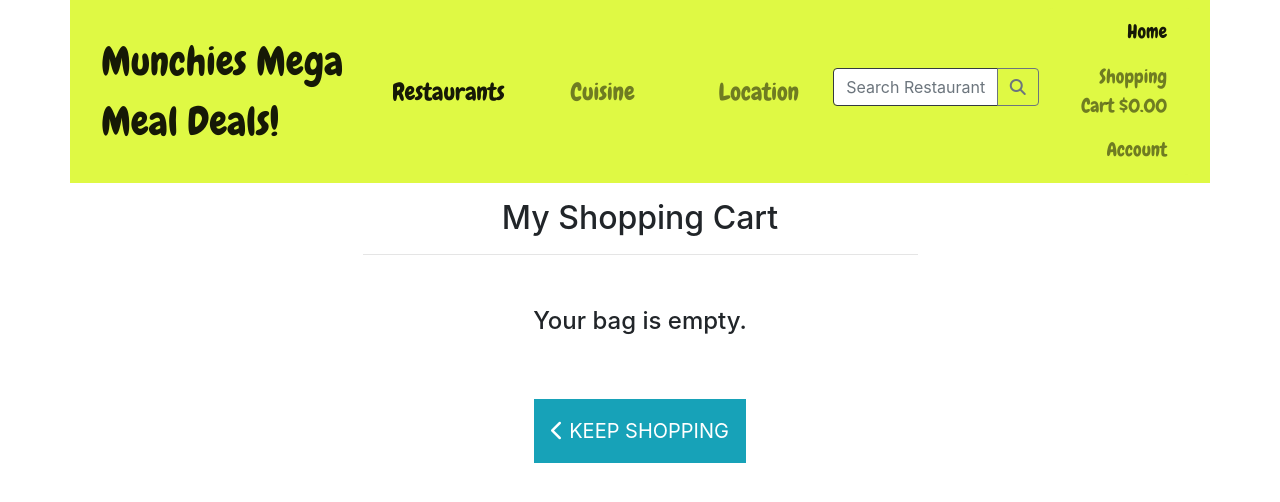
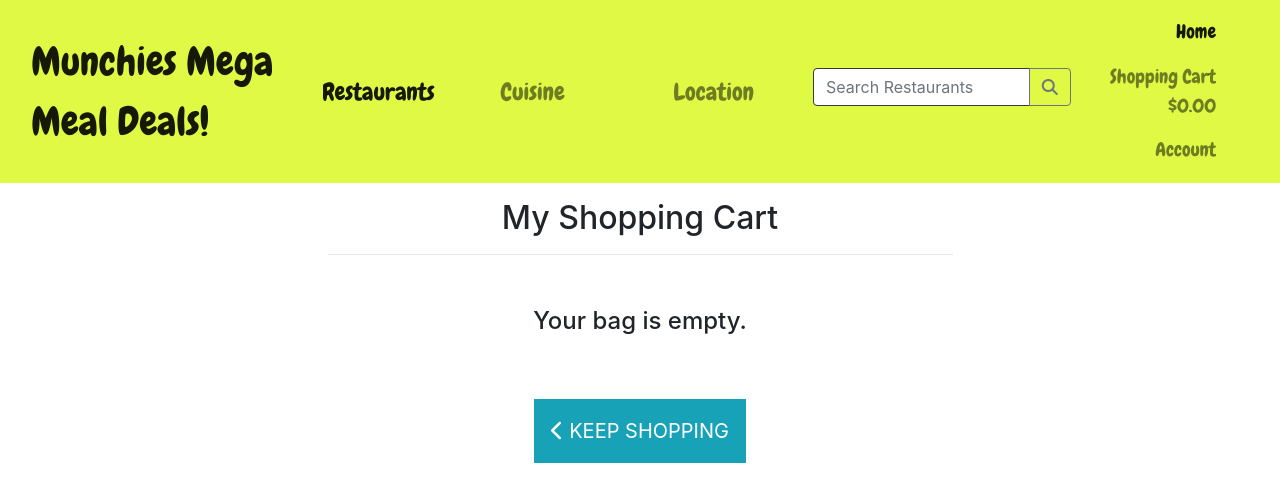
Before and after one commit to Code-Institute-Submissions/project4-6, a Django app: page /shoppingbag/ in a window 1280 px wide. Shown: the top 502 px of the page. Run offline with Django 3.2, Linux system fonts and the light colour scheme; some libraries are stand-ins or nearby versions.

Commit message:
homepage css update15

```diff
--- a/shoppingbag/templates/shoppingbag/shoppingbag.html
+++ b/shoppingbag/templates/shoppingbag/shoppingbag.html
@@ -3,7 +3,7 @@
 {% load shoppingbag_tools %}
 
 {% block content %}
-    <div class="container">
+    <div class="container-fluid">
         <div class="row">
             <div class="col text-center mt-3">
                 <h2 class="logo-font">My Shopping Cart</h2>
--- a/templates/base.html
+++ b/templates/base.html
@@ -25,7 +25,7 @@
     <title>Munchies Mega Meal Dealss</title>
   </head>
   <body>
-    <div class="container navbar-background">
+    <div class="container-fluid navbar-background">
         <div class="navbar navbar-expand-md navbar-light navbar-background">
             <div class="navbar-brand title">
                 Munchies Mega <br> Meal Deals!
```
